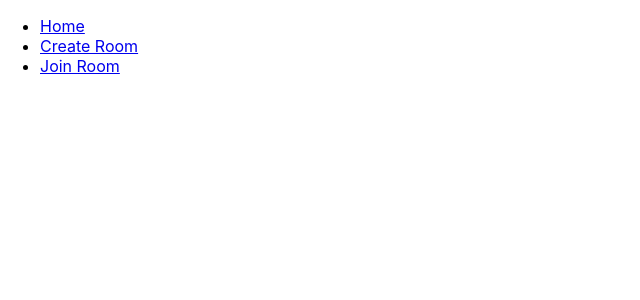
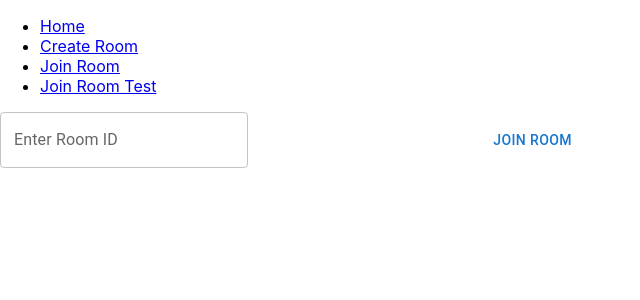
Before and after one commit to rtumalle0518/unidrop-web, a React (Create React App) app: page /join-room-test in a window 1280 px wide. Shown: the top 300 px of the page, without its empty margins (0-640 px from the left). Built offline with nearby package versions, Linux system fonts and the light colour scheme; no server answers.

Commit message:
added JoinRoomTest to test socket connections and creating room function

```diff
--- a/src/App.tsx
+++ b/src/App.tsx
@@ -5,6 +5,7 @@ import { Home } from "./pages/Home";
 import { CreateRoom } from "./pages/CreateRoom";
 import { JoinRoom } from "./pages/JoinRoom";
 import { NavBar } from "./components/NavBar";
+import { JoinRoomTest } from "./pages/JoinRoomTest";
 
 function App() {
 	return (
@@ -14,6 +15,7 @@ function App() {
 				<Route path="/" element={<Home />} />
 				<Route path="/create-room" element={<CreateRoom />} />
 				<Route path="/join-room" element={<JoinRoom />} />
+				<Route path='/join-room-test' element={<JoinRoomTest />} />
 			</Routes>
 		</Router>
 	);
--- a/src/components/NavBar.tsx
+++ b/src/components/NavBar.tsx
@@ -14,6 +14,9 @@ export const NavBar = () => {
 				<li>
 					<Link to="/join-room">Join Room</Link>
 				</li>
+				<li>
+					<Link to="/join-room-test">Join Room Test</Link>
+				</li>
 			</ul>
 		</>
 	);
--- a/src/pages/CreateRoom.tsx
+++ b/src/pages/CreateRoom.tsx
@@ -1,16 +1,21 @@
 import { useState, MouseEvent, useEffect } from 'react';
 import { Button } from '@mui/material';
 import { io } from 'socket.io-client';
+import { Room } from './Room';
+import { Socket } from 'socket.io';
 
-
+const socket = io('http://localhost:4000');
 export const CreateRoom = () => {
   const [flag, setFlag] = useState(false);
   const [id, setId] = useState('');
+  const [userConnected, setUserConnected] = useState(false);
 
   useEffect(() => {
-    const socket = io('http://localhost:4000');
     socket.on('connect', () => {
-      console.log('lets go?')
+      console.log('Hello from create room')
+    })
+    socket.on("user-connected", () => {
+      setUserConnected(true);
     })
     socket.on("connect_error", (err) => {
       console.log(`connect_error due to ${err.message}`);
@@ -25,14 +30,27 @@ export const CreateRoom = () => {
 
   const handleClick = (event: MouseEvent): void => {
     setFlag(!flag);
-    setId(generateID());
+    let generatedId = generateID();
+    setId(generatedId);
+    handleRoom(generatedId);
   }
+  const handleRoom = (room: string) => {
+    socket.emit('create-room', {
+      roomId: room,
+    })
+  }
+
   // once handshake done
   return (
     <>
-      <div>Share your files securely</div>
-      <Button onClick={handleClick}>Create Room</Button>
-      {id ? <div>{id}</div> : <></>}
+      {userConnected ? <Room /> :
+        <>
+          {/* Probably make this form its own component */}
+          <div>Share your files securely</div>
+          <Button onClick={handleClick}>Create Room</Button>
+          {id ? <div>{id}</div> : <></>}
+        </>
+      }
     </>
   )
 }
--- /dev/null
+++ b/src/pages/JoinRoomTest.tsx
@@ -0,0 +1,45 @@
+import { useEffect, MouseEvent, useState } from 'react'
+import { io } from 'socket.io-client'
+import { Button, TextField, Grid } from '@mui/material';
+import { styled } from '@mui/material/styles';
+
+const StyledButton = styled(Button)`
+    height: 100%;
+    width: 100%;
+`;
+const socket = io('http://localhost:4000');
+
+export const JoinRoomTest = () => {
+    const [value, setValue] = useState('');
+    useEffect(() => {
+        socket.on('connect', () => {
+            console.log('Hello from Join Room')
+        })
+        socket.on("connect_error", (err) => {
+            console.log(`connect_error due to ${err.message}`);
+        })
+    }, []);
+
+    const handleClick = (event: MouseEvent): void => {
+        console.log(value)
+        socket.emit('join-room', {
+            roomId: value,
+        })
+
+    }
+    return (
+        <Grid container spacing={1}>
+            <Grid item xs={4}>
+                <TextField
+                    label="Enter Room ID"
+                    variant="outlined"
+                    value={value}
+                    onChange={e => setValue(e.target.value)}
+                />
+            </Grid>
+            <Grid item xs={2}>
+                <StyledButton onClick={handleClick}>Join Room</StyledButton>
+            </Grid>
+        </Grid>
+    )
+}
--- /dev/null
+++ b/src/pages/Room.tsx
@@ -0,0 +1,7 @@
+import React from 'react'
+
+export const Room = () => {
+  return (
+    <div>Welcome to room!</div>
+  )
+}
```
Also changed, not shown: 1 other file (tests, documents, lock files or other folders).
